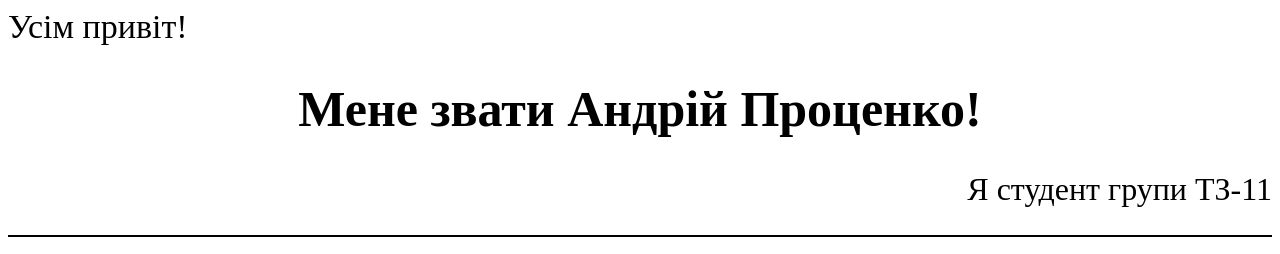
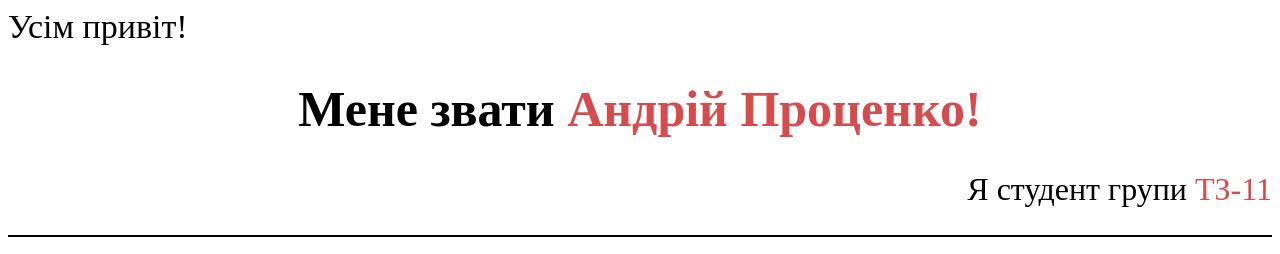
Before and after one commit to AndriiProtsenko/web-corse, a plain HTML site: page lab1.html in a window 1280 px wide. Shown: the top 254 px of the page. Drawn offline with Linux system fonts and the light colour scheme.

Commit message:
Update lab1.html

```diff
--- a/lab1.html
+++ b/lab1.html
@@ -34,8 +34,8 @@
 </head>
 <body>
     <p><h0>Усім привіт!</h0>
-    <h1>Мене звати Андрій Проценко!</h1>
-    <h2>Я студент групи ТЗ-11</h2>
+    <h1>Мене звати <a style = "color: rgb(214, 75, 75)  "> Андрій Проценко!</a></h1>
+    <h2>Я студент групи <a style = "color: rgb(214, 75, 75)  ">ТЗ-11</a></h2>
     <hr color="black" size="2">
     <h3>Ви можете підписатися на мій <a href="https://instagram.com/andrush_4?igshid=ZDdkNTZiNTM=">інстаграм,</a> та пролайкати фото:).<br>
     А цю картинку я побачив на просторах інтернету і хочу з вами поділитися:</h3>
```
